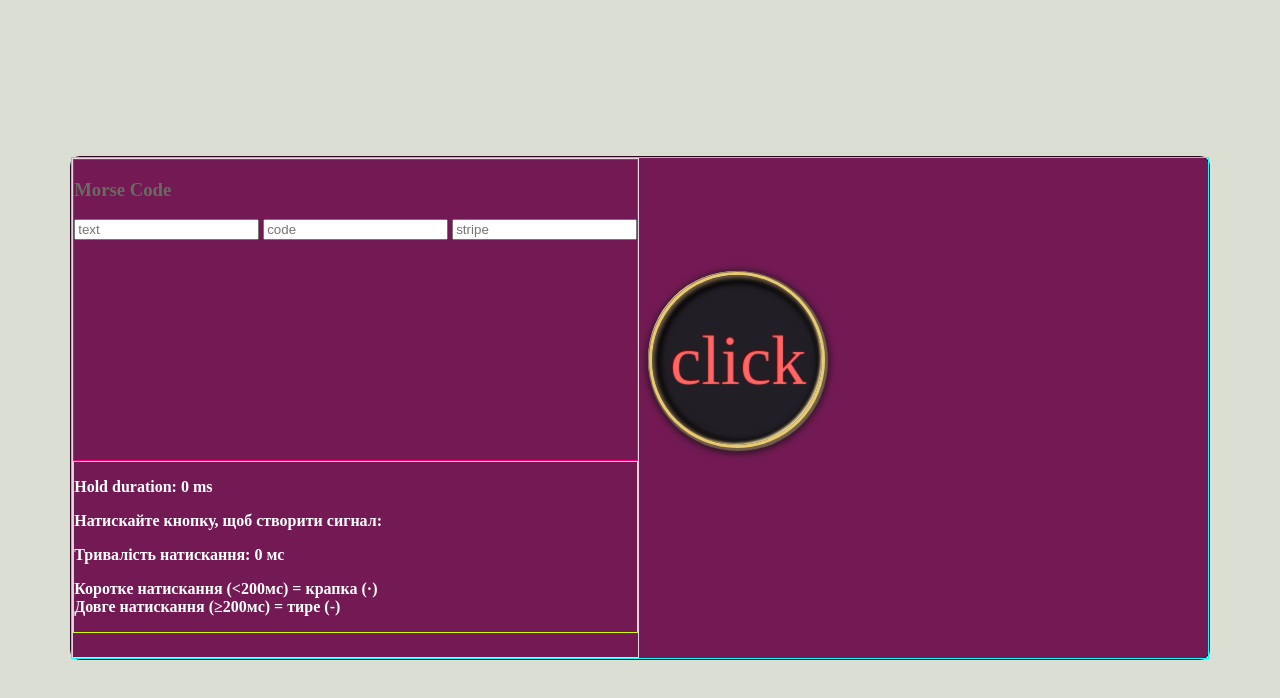
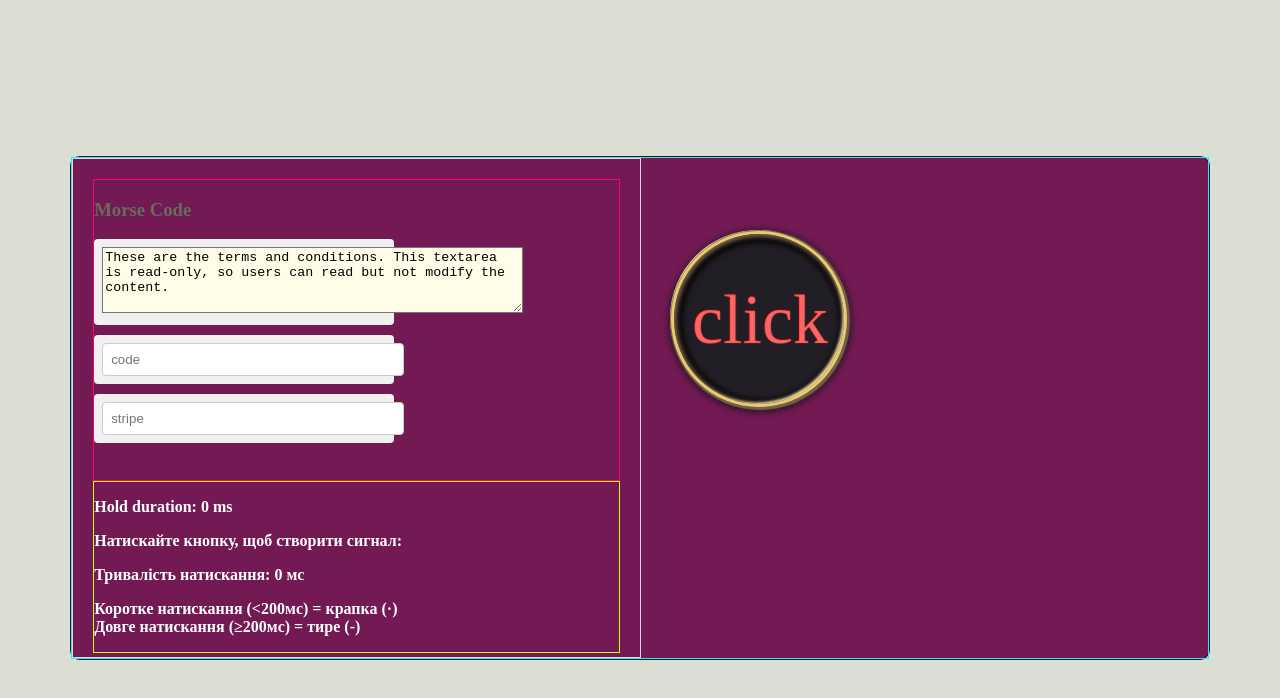
Before and after one commit to mykola-telychko/radio, a plain HTML site: page MORSE/index.html in a window 1280 px wide. Drawn offline with Linux system fonts and the light colour scheme.

Commit message:
template

```diff
--- a/MORSE/index.html
+++ b/MORSE/index.html
@@ -186,6 +186,46 @@
 	color: white; font-weight: bold;
   }
 
+.container-flds {
+  display: flex;
+  flex-direction: column;
+  gap: 10px; /* Відступи між елементами */
+  width: 300px;
+}
+
+.input-group {
+  padding: 8px;
+  background: #f0f0f0;
+  border-radius: 4px;
+}
+
+.input-group input {
+  width: 100%; /* Щоб input заповнював батьківський div */
+  padding: 8px;
+  border: 1px solid #ccc;
+  border-radius: 4px;
+}
+.readonly-textarea { background-color: #fffde7; }
+
+
+ .corpus {
+      display: flex;
+  }
+ .half {
+      flex: 1; /* Розподіляє простір рівномірно */
+      min-height: 100px; /* Мінімальна висота для наочності */
+      padding: 20px;
+      box-sizing: border-box;
+    }
+
+    /* Кольори для наочності */
+    /* .half:first-child {
+      background-color: #f0f0f0;
+    }
+
+    .half:last-child {
+      background-color: #e0e0e0;
+    } */
  </style>
 </head>
 <body>
@@ -198,14 +238,28 @@
 		"
 	>
 
-	<div class="content" style="border: 1px solid cyan; height: 500px;">
-			<div class="flex-block" style="border: 1px solid #e7d5e1">
+	<div class="corpus" style="border: 1px solid cyan; height: 500px;">
+
+      <div class="flex-block half" style="border: 1px solid #e7d5e1" >
+
         <div style="border: 1px solid rgb(255, 0, 111); height: 300px;">
           <h3>Morse Code</h3>
           <p id="word"></p>
-          <input id="input" type="text" autocomplete="off" placeholder="text" />
-          <input id="code" type="text" autocomplete="off" placeholder="code" />
-          <input id="stripe" type="text" autocomplete="off" placeholder="stripe" />
+
+
+          <div class="container-flds">
+              <div class="input-group">
+                <!-- <input id="input" type="text" autocomplete="off" placeholder="text" /> -->
+                <textarea id="readonly-textarea" class="readonly-textarea" rows="4" cols="50" >These are the terms and conditions. This textarea is read-only, so users can read but not modify the content.</textarea>
+              </div>
+              <div class="input-group">
+                <input id="code" type="text" autocomplete="off" placeholder="code" />
+              </div>
+              <div class="input-group">
+                <input id="stripe" type="text" autocomplete="off" placeholder="stripe" />
+              </div>
+          </div>
+
 			  </div>
 
         <div style="border: 1px solid rgb(208, 255, 0)">
@@ -219,10 +273,14 @@
         </div>
 
       </div>
+
 			<!-- <div class="btn-vintage" id="morseButton"> -->
-			<div class="btn-vintage" id="morseBtn">
-				<span>click</span>
+			<div class="half" >
+          <div class="btn-vintage" id="morseBtn">
+            <span>click</span>
+          </div>
 			</div>
+
 		</div>
 
 	</div>
```
Also changed, not shown: MORSE/pause.html (+0 -1 lines), MORSE/scheme.jpeg (renamed from MORSE/IMG_0297.jpeg), 4 other files.
